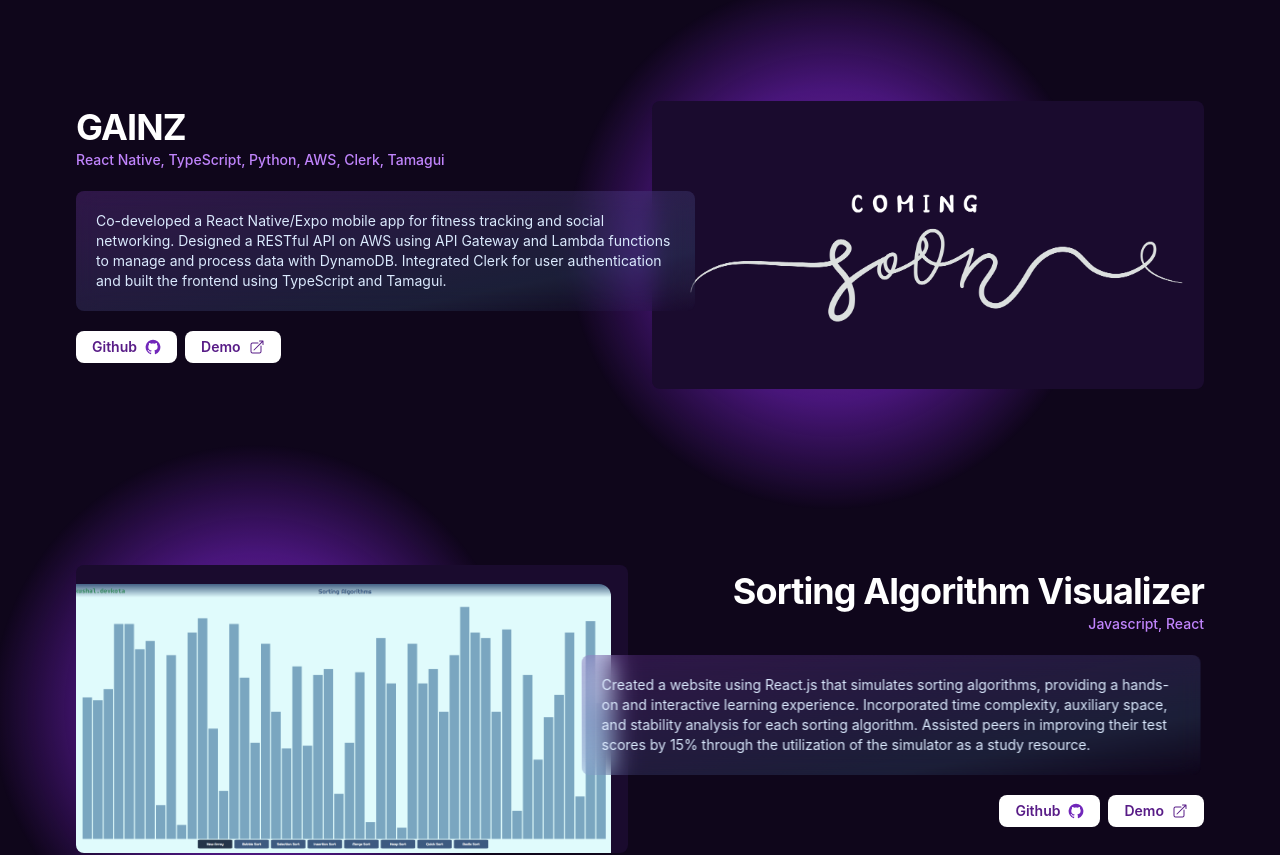
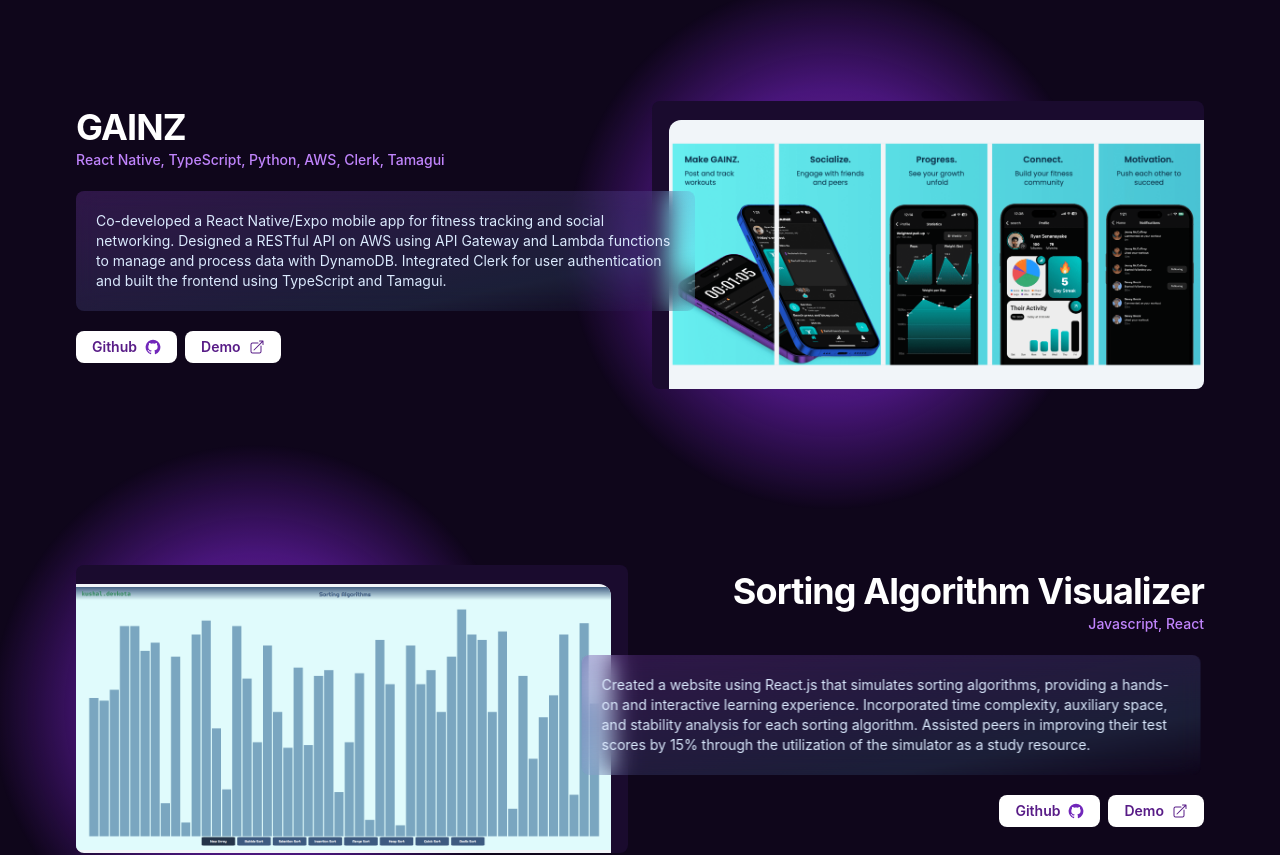
Before and after one commit to kushaldevv/portfolio-v2, a React (Vite) app: page / in a window 1280 px wide. Shown: the part 1600-2455 px from the top of the page. Built offline with nearby package versions, Linux system fonts and the light colour scheme.

Commit message:
updated project pictures & added links for experneice

```diff
--- a/src/App.tsx
+++ b/src/App.tsx
@@ -8,6 +8,7 @@
 import * as Types from "./types";
 import terpExchangeUrl from "./assets/terpExchange.png";
 import sortingUrl from "./assets/sorting.png";
+import gainzUrl from "./assets/gainz.png";
 import comingSoonUrl from "./assets/comingSoon.png";
 
 // import { useRef } from "react";
@@ -24,9 +25,9 @@
   ],
   description:
     "Co-developed a React Native/Expo mobile app for fitness tracking and social networking. Designed a RESTful API on AWS using API Gateway and Lambda functions to manage and process data with DynamoDB. Integrated Clerk for user authentication and built the frontend using TypeScript and Tamagui.",
-  image: comingSoonUrl,
-  github: "https://github.com/kushaldevv/",
-  demo: "https://github.com/kushaldevv",
+  image: gainzUrl,
+  github: "https://github.com/kushaldevv/gainzApp",
+  demo: "https://www.youtube.com/watch?v=iAC8FYCfB2A",
 };
 
 const project2: Types.Project = {
--- a/src/components/Experience.tsx
+++ b/src/components/Experience.tsx
@@ -10,7 +10,7 @@
   date: "May 2022 - August 2023",
   shortDescription: "Fullstack Software Engineer intern",
   longDescription: [
-    "• Developed a fully responsive website using React.js and Chakra UI.",
+    `• Developed a fully responsive website using React.js and Chakra UI.`,
     "• Integrated a secure file transfer system for users to upload files securely, while also implementing backend email functionality for the contact form to ensure seamless communication.",
     "• Executed SEO best practices, including establishing a sitemap, implementing semantic HTML, and optimizing keywords, resulting in a 25% increase in customer engagement.",
     "• Launched AWS EC2 virtual servers to enable remote work and increase employee access. Configured security and networking settings for client data protection"
--- a/src/components/Modal.tsx
+++ b/src/components/Modal.tsx
@@ -35,9 +35,9 @@
                 <div className="mt-3 text-center sm:ml-4 sm:mt-0 sm:text-left">
                   <DialogTitle
                     as="h3"
-                    className="text-base font-semibold leading-6 text-gray-900"
+                    className={`text-base font-semibold leading-6 text-gray-900 text-center ${title ==='Dev Tax & Accounting' && 'underline'}`}
                   >
-                    {title}
+                    <a  href={title ==='Dev Tax & Accounting' && "https://www.devtaxes.com" || undefined} target="_blank">{title}</a>
                   </DialogTitle>
                   <div className="mt-2">
                     <p className="text-left text-sm leading-6 text-gray-500">
--- a/src/components/Project.tsx
+++ b/src/components/Project.tsx
@@ -85,7 +85,7 @@
         <div
           className={`absolute bottom-0 ${reversed ? "left-0 rounded-tr-xl" : "right-0 rounded-tl-xl"} h-[93.5%] w-[97%] overflow-hidden`}
         >
-          <img src={project.image} alt={project.title} className="h-full w-full object-cover transition-all duration-1000 ease-in-out hover:opacity-50 hover:scale-110 transform" />
+          <img src={project.image} alt={project.title} className="h-full w-full bg-slate-100 object-contain transition-all duration-1000 ease-in-out hover:opacity-50 hover:scale-110 transform" />
         </div>
       </div>
     </div>
--- a/src/types.ts
+++ b/src/types.ts
@@ -12,5 +12,5 @@
   image: string;
   shortDescription: string;
   date: string;
-  longDescription: string[];
+  longDescription: string [];
 }
```
Also changed, not shown: src/assets/gainz.png (added).
